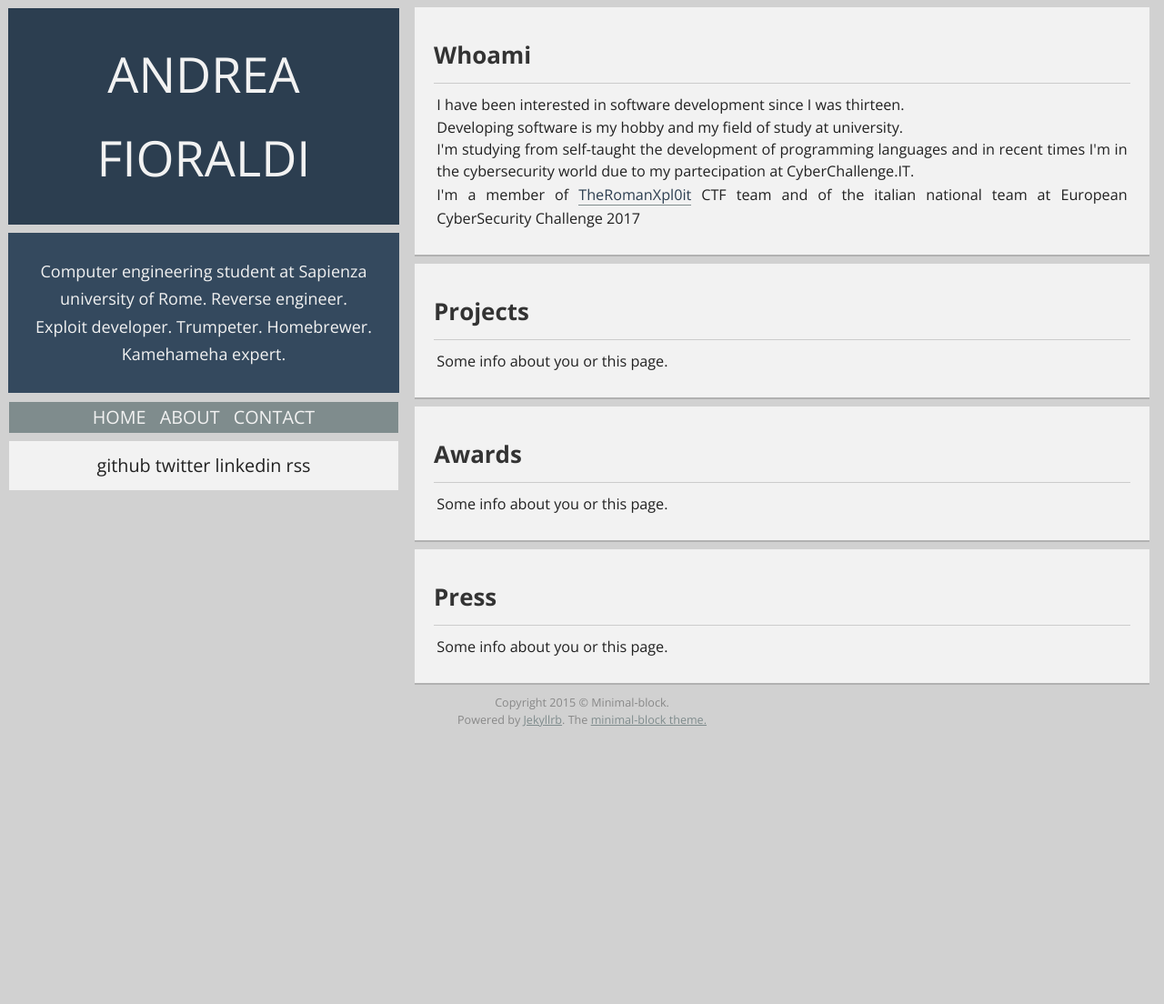
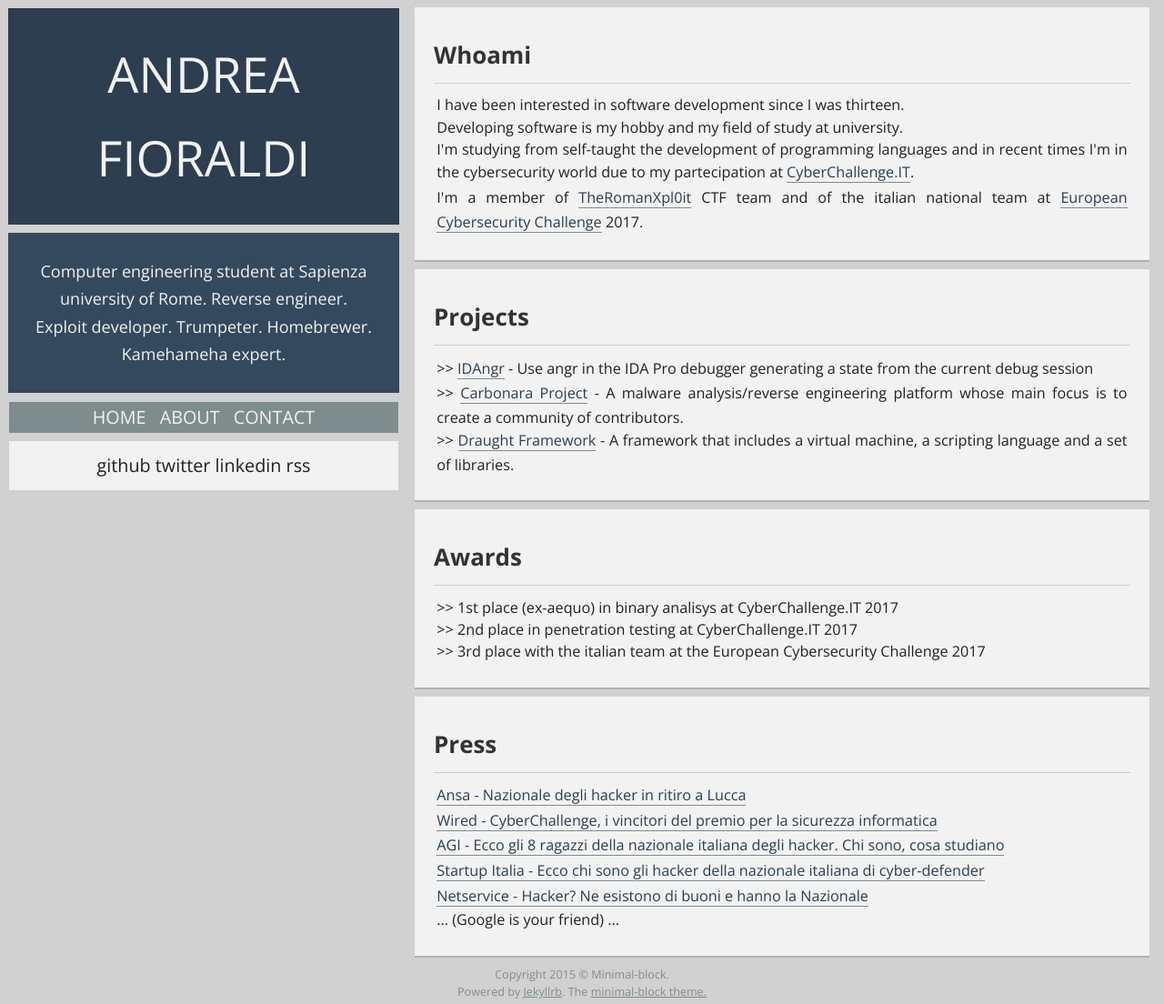
Before and after one commit to andreafioraldi/andreafioraldi.github.io, a Jekyll site: the page built from about/index.html, in a window 1280 px wide. Shown: the whole page at 91% size. Built offline with Jekyll 4.4.1, drawn with Linux system fonts in a browser that asks for light colours; before the commit the page ends 900 px from its top, so only the background shows below that.

Commit message:
hello world

```diff
--- a/about/index.html
+++ b/about/index.html
@@ -7,22 +7,36 @@ layout: default
             <hr>
             <p>I have been interested in software development since I was thirteen.<br>
 Developing software is my hobby and my field of study at university.<br>
-I'm studying from self-taught the development of programming languages and in recent times I'm in the cybersecurity world due to my partecipation at CyberChallenge.IT.<br>
-I'm a member of <a href="https://theromanxpl0it.github.io/">TheRomanXpl0it</a> CTF team and of the italian national team at European CyberSecurity Challenge 2017</p>
+I'm studying from self-taught the development of programming languages and in recent times I'm in the cybersecurity world due to my partecipation at <a href="https://cyberchallenge.it/">CyberChallenge.IT</a>.<br>
+I'm a member of <a href="https://theromanxpl0it.github.io/">TheRomanXpl0it</a> CTF team and of the italian national team at <a href="https://www.europeancybersecuritychallenge.eu/">European Cybersecurity Challenge</a> 2017.</p>
     </article>
     <article class="module color-3">
             <h1>Projects</h1>
             <hr>
-            <p>Some info about you or this page.</p>
+            <p>
+            	>> <a href="https://andreafioraldi.github.io/IDAngr">IDAngr</a> - Use angr in the IDA Pro debugger generating a state from the current debug session<br>
+            	>> <a href="https://carbonara-project.github.io/">Carbonara Project</a> - A malware analysis/reverse engineering platform whose main focus is to create a community of contributors.<br>
+            	>> <a href="https://andreafioraldi.github.io/Draught-Framework">Draught Framework</a> - A framework that includes a virtual machine, a scripting language and a set of libraries.<br>
+        	</p>
     </article>
     <article class="module color-3">
             <h1>Awards</h1>
             <hr>
-            <p>Some info about you or this page.</p>
+            <p>
+            	>> 1st place (ex-aequo) in binary analisys at CyberChallenge.IT 2017<br>
+            	>> 2nd place in penetration testing at CyberChallenge.IT 2017<br>
+            	>> 3rd place with the italian team at the European Cybersecurity Challenge 2017<br>
+            </p>
     </article>
     <article class="module color-3">
             <h1>Press</h1>
             <hr>
-            <p>Some info about you or this page.</p>
+            <p><a href="http://www.ansa.it/sito/notizie/tecnologia/software_app/2017/10/10/nazionale-degli-hacker-in-ritiro-a-lucca_82d9b792-46ed-4167-9690-cb29d535af43.html">Ansa - Nazionale degli hacker in ritiro a Lucca<br>
+            <a href="https://www.wired.it/attualita/tech/2017/06/08/cyberchallenge-sicurezza-informatica/">Wired - CyberChallenge, i vincitori del premio per la sicurezza informatica<br>
+            <a href="https://www.agi.it/innovazione/nazionale_italiana_hacker-2242318/news/2017-10-11/">AGI - Ecco gli 8 ragazzi della nazionale italiana degli hacker. Chi sono, cosa studiano<br>
+            <a href="http://cybersecurity.startupitalia.eu/55784-20171010-gli-hacker-della-nazionale-italiana-cyber-defender">Startup Italia - Ecco chi sono gli hacker della nazionale italiana di cyber-defender<br>
+            <a href="http://www.netservice.fi.it/hacker-ne-esistono-di-buoni-e-hanno-la-nazionale/">Netservice - Hacker? Ne esistono di buoni e hanno la Nazionale</a><br>
+            ... (Google is your friend) ...
+            </p>
     </article>
 </div>
--- a/contact/index.html
+++ b/contact/index.html
@@ -6,7 +6,10 @@ layout: default
             <h1>Contact</h1>
             <hr>
             <p>
-            TODO
+            >> Mail me at <a href="mailto:andreafioraldi@gmail.com">andreafioraldi@gmail.com</a><br>
+            >> <a href="https://twitter.com/andreafioraldi">Twitter</a><br>
+            >> <a href="https://www.linkedin.com/in/andrea-fioraldi/">LinkedIn</a><br>
+            >> <a href="https://www.facebook.com/baldi96">Facebook</a><br>
             </p>
     </article>
 </div>
```
Also changed, not shown: _posts/random/2018-04-04-hello.md (added, +7 -0 lines).
